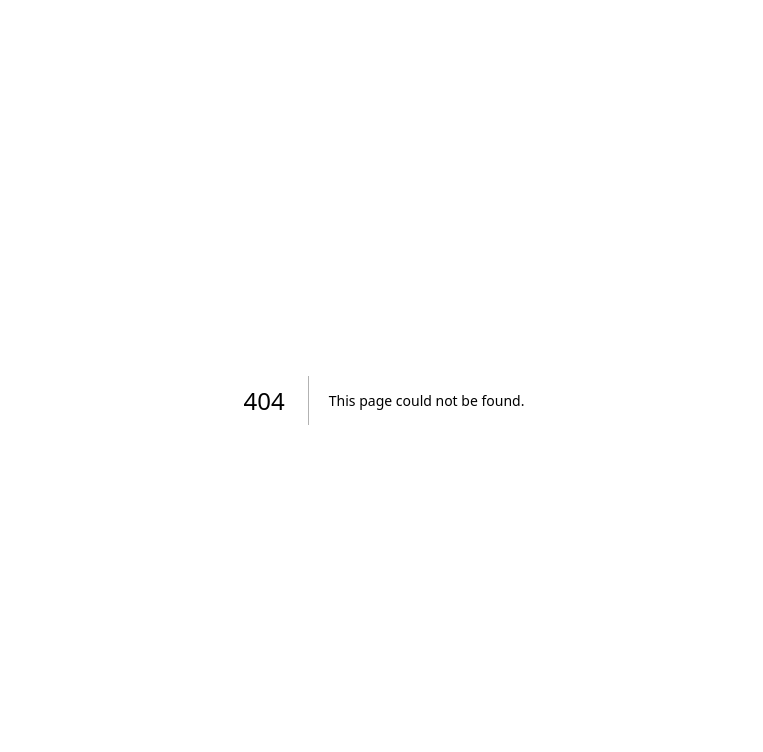
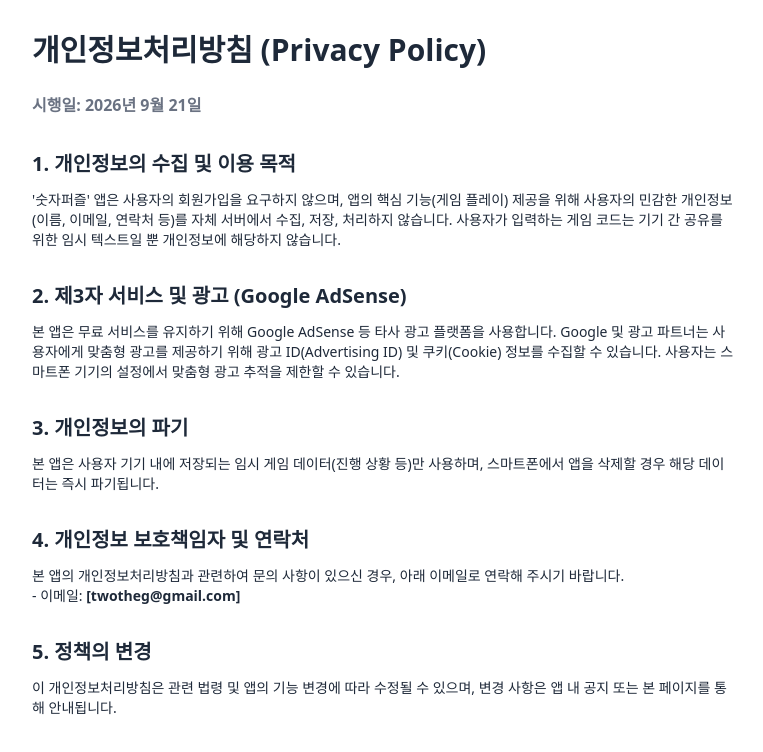
Before and after one commit to twotheg/number-match-puzzle, a Next.js app: page /privacy in a window 1280 px wide. Before the commit this address had no page. Shown: the top 752 px of the page, without its empty margins (256-1019 px from the left). Built offline with nearby package versions, Linux system fonts and the light colour scheme.

Commit message:
Create page.tsx

```diff
--- /dev/null
+++ b/app/privacy/page.tsx
@@ -0,0 +1,34 @@
+export default function PrivacyPolicy() {
+  return (
+    <div className="min-h-screen bg-white text-gray-800 p-8 font-sans max-w-3xl mx-auto leading-relaxed">
+      <h1 className="text-3xl font-bold mb-6">개인정보처리방침 (Privacy Policy)</h1>
+      <p className="mb-4 text-gray-500"><strong>시행일: 2026년 9월 21일</strong></p>
+
+      <h2 className="text-xl font-bold mt-8 mb-3">1. 개인정보의 수집 및 이용 목적</h2>
+      <p className="mb-4 text-sm">
+        '숫자퍼즐' 앱은 사용자의 회원가입을 요구하지 않으며, 앱의 핵심 기능(게임 플레이) 제공을 위해 사용자의 민감한 개인정보(이름, 이메일, 연락처 등)를 자체 서버에서 수집, 저장, 처리하지 않습니다. 사용자가 입력하는 게임 코드는 기기 간 공유를 위한 임시 텍스트일 뿐 개인정보에 해당하지 않습니다.
+      </p>
+
+      <h2 className="text-xl font-bold mt-8 mb-3">2. 제3자 서비스 및 광고 (Google AdSense)</h2>
+      <p className="mb-4 text-sm">
+        본 앱은 무료 서비스를 유지하기 위해 Google AdSense 등 타사 광고 플랫폼을 사용합니다. Google 및 광고 파트너는 사용자에게 맞춤형 광고를 제공하기 위해 광고 ID(Advertising ID) 및 쿠키(Cookie) 정보를 수집할 수 있습니다. 사용자는 스마트폰 기기의 설정에서 맞춤형 광고 추적을 제한할 수 있습니다.
+      </p>
+
+      <h2 className="text-xl font-bold mt-8 mb-3">3. 개인정보의 파기</h2>
+      <p className="mb-4 text-sm">
+        본 앱은 사용자 기기 내에 저장되는 임시 게임 데이터(진행 상황 등)만 사용하며, 스마트폰에서 앱을 삭제할 경우 해당 데이터는 즉시 파기됩니다.
+      </p>
+
+      <h2 className="text-xl font-bold mt-8 mb-3">4. 개인정보 보호책임자 및 연락처</h2>
+      <p className="mb-4 text-sm">
+        본 앱의 개인정보처리방침과 관련하여 문의 사항이 있으신 경우, 아래 이메일로 연락해 주시기 바랍니다.<br/>
+        - 이메일: <strong>[twotheg@gmail.com]</strong>
+      </p>
+
+      <h2 className="text-xl font-bold mt-8 mb-3">5. 정책의 변경</h2>
+      <p className="mb-4 text-sm">
+        이 개인정보처리방침은 관련 법령 및 앱의 기능 변경에 따라 수정될 수 있으며, 변경 사항은 앱 내 공지 또는 본 페이지를 통해 안내됩니다.
+      </p>
+    </div>
+  );
+}
```
